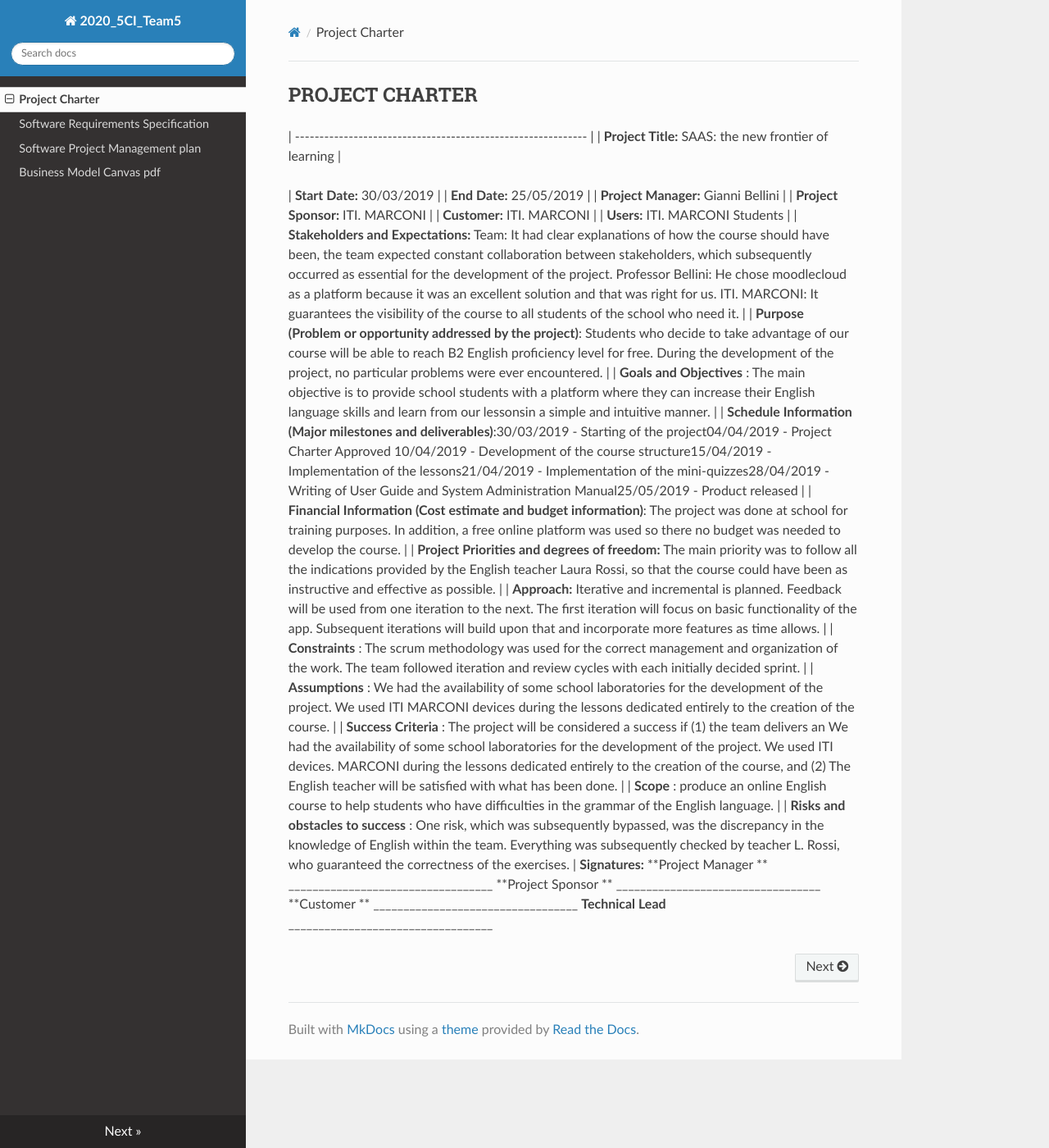
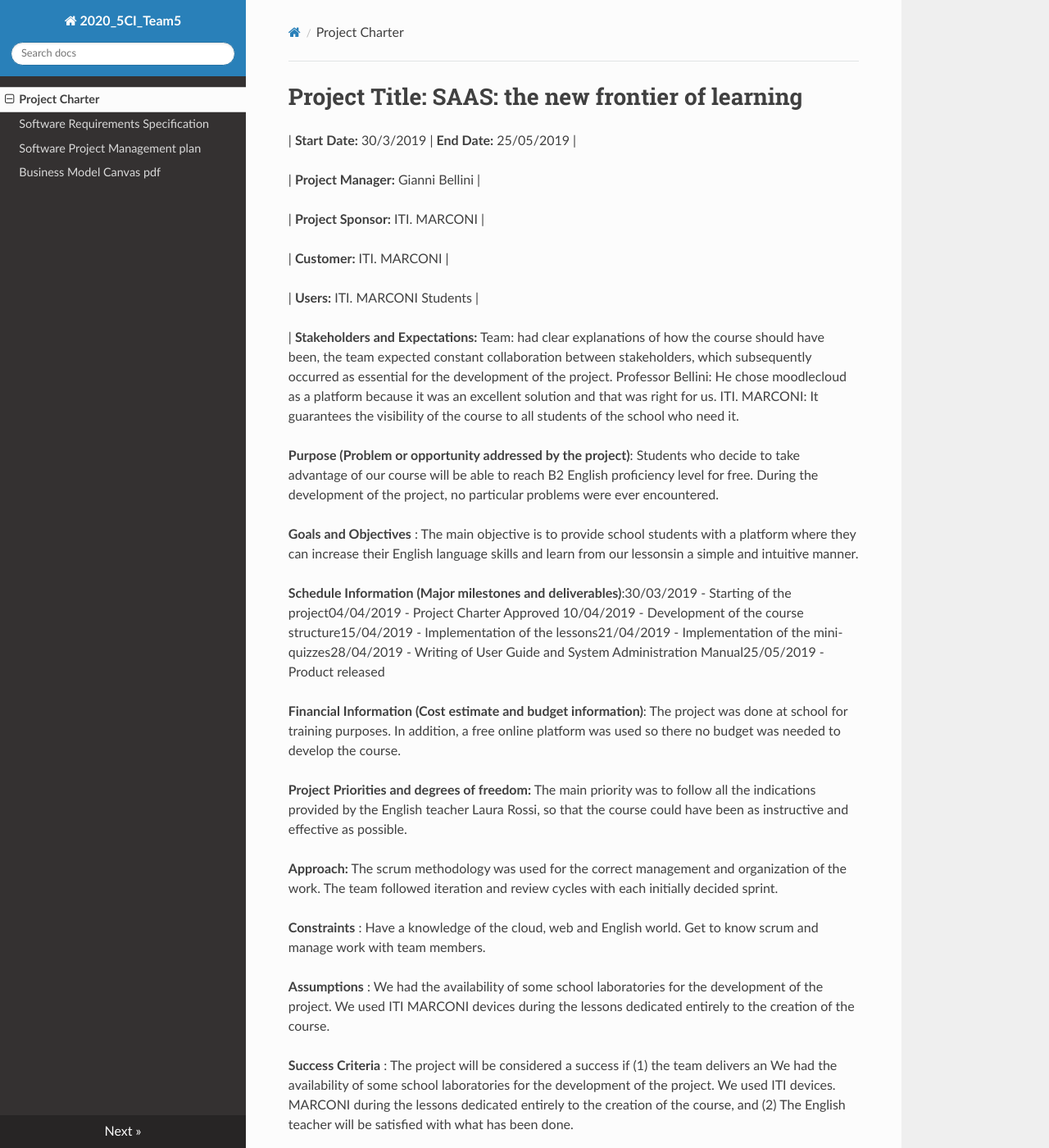
Before and after one commit to giacob500/2020-5ci-team5-lorenzigiacomo, an MkDocs documentation site: the page built from docs/Project Charter Doc.md, in a window 1280 px wide and 1400 px high. Shown: the whole window at 82% size. Built offline with MkDocs 1.6.1, drawn with Linux system fonts in a browser that asks for light colours; nearby versions of some CDN libraries; some of the changed text lies outside the part shown.

Commit message:
Documentation adjustment

```diff
--- a/docs/Project Charter Doc.md
+++ b/docs/Project Charter Doc.md
@@ -1,29 +1,46 @@
-## PROJECT CHARTER
+# Project Title: SAAS: the new frontier of learning
+| **Start Date:** 30/3/2019 | **End Date:** 25/05/2019 |
 
-| ------------------------------------------------------------ |
-| **Project Title:** SAAS: the new frontier of learning |
+| **Project Manager:** Gianni Bellini |
 
+| **Project Sponsor:** ITI. MARCONI |
 
-| **Start Date:** 30/03/2019 |
-| **End Date:** 25/05/2019 |
-| **Project Manager:** Gianni Bellini |
-| **Project Sponsor:** ITI. MARCONI |
 | **Customer:** ITI. MARCONI |
+
 | **Users:** ITI. MARCONI Students |
-| **Stakeholders and Expectations:** Team: It had clear explanations of how the course should have been, the team expected constant collaboration between stakeholders, which subsequently occurred as essential for the development of the project. Professor Bellini: He chose moodlecloud as a platform because it was an excellent solution and that was right for us. ITI. MARCONI: It guarantees the visibility of the course to all students of the school who need it. |
-| **Purpose (Problem or opportunity addressed by the project)**: Students who decide to take advantage of our course will be able to reach B2 English proficiency level for free. During the development of the project, no particular problems were ever encountered. |
-| **Goals and Objectives** : The main objective is to provide school students with a platform where they can increase their English language skills and learn from our lessonsin a simple and intuitive manner. |
-| **Schedule Information (Major milestones and deliverables)**:30/03/2019 - Starting of the project04/04/2019 - Project Charter Approved 10/04/2019 - Development of the course structure15/04/2019 - Implementation of the lessons21/04/2019 - Implementation of the mini-quizzes28/04/2019 - Writing of User Guide and System Administration Manual25/05/2019 - Product released |
-| **Financial Information (Cost estimate and budget information)**: The project was done at school for training purposes. In addition, a free online platform was used so there no budget was needed to develop the course. |
-| **Project Priorities and degrees of freedom:** The main priority was to follow all the indications provided by the English teacher Laura Rossi, so that the course could have been as instructive and effective as possible. |
-| **Approach:** Iterative and incremental is planned.  Feedback will be used from one iteration to the next.  The first iteration will focus on basic functionality of the app.  Subsequent iterations will build upon that and incorporate more features as time allows. |
-| **Constraints** : The scrum methodology was used for the correct management and organization of the work. The team followed iteration and review cycles with each initially decided sprint. |
-| **Assumptions** : We had the availability of some school laboratories for the development of the project. We used ITI MARCONI devices during the lessons dedicated entirely to the creation of the course.   |
-| **Success Criteria** : The project will be considered a success if (1) the team delivers an We had the availability of some school laboratories for the development of the project. We used ITI devices. MARCONI during the lessons dedicated entirely to the creation of the course, and (2) The English teacher will be satisfied with what has been done. |
-| **Scope** : produce an online English course to help students who have difficulties in the grammar of the English language. |
-| **Risks and obstacles to success** :  One risk, which was subsequently bypassed, was the discrepancy in the knowledge of English within the team. Everything was subsequently checked by teacher L. Rossi, who guaranteed the correctness of the exercises. |
-**Signatures:**
-**Project Manager ** \_\_\_\_\_\_\_\_\_\_\_\_\_\_\_\_\_\_\_\_\_\_\_\_\_\_\_\_\_\_\_\_\_\_
-**Project Sponsor ** \_\_\_\_\_\_\_\_\_\_\_\_\_\_\_\_\_\_\_\_\_\_\_\_\_\_\_\_\_\_\_\_\_\_
-**Customer ** \_\_\_\_\_\_\_\_\_\_\_\_\_\_\_\_\_\_\_\_\_\_\_\_\_\_\_\_\_\_\_\_\_\_
-**Technical Lead** \_\_\_\_\_\_\_\_\_\_\_\_\_\_\_\_\_\_\_\_\_\_\_\_\_\_\_\_\_\_\_\_\_\_
+
+| **Stakeholders and Expectations:** Team: had clear explanations of how the course should have been, the team expected constant collaboration between stakeholders, which subsequently occurred as essential for the development of the project. Professor Bellini: He chose moodlecloud as a platform because it was an excellent solution and that was right for us. ITI. MARCONI: It guarantees the visibility of the course to all students of the school who need it.
+
+**Purpose (Problem or opportunity addressed by the project)**: Students who decide to take advantage of our course will be able to reach B2 English proficiency level for free. During the development of the project, no particular problems were ever encountered.
+
+**Goals and Objectives** : The main objective is to provide school students with a platform where they can increase their English language skills and learn from our lessonsin a simple and intuitive manner.
+
+**Schedule Information (Major milestones and deliverables)**:30/03/2019 - Starting of the project04/04/2019 - Project Charter Approved 10/04/2019 - Development of the course structure15/04/2019 - Implementation of the lessons21/04/2019 - Implementation of the mini-quizzes28/04/2019 - Writing of User Guide and System Administration Manual25/05/2019 - Product released
+
+**Financial Information (Cost estimate and budget information)**: The project was done at school for training purposes. In addition, a free online platform was used so there no budget was needed to develop the course.
+
+**Project Priorities and degrees of freedom:** The main priority was to follow all the indications provided by the English teacher Laura Rossi, so that the course could have been as instructive and effective as possible.
+
+**Approach:** The scrum methodology was used for the correct management and organization of the work. The team followed iteration and review cycles with each initially decided sprint.
+
+**Constraints** : Have a knowledge of the cloud, web and English world. Get to know scrum and manage work with team members.
+
+**Assumptions** : We had the availability of some school laboratories for the development of the project. We used ITI MARCONI devices during the lessons dedicated entirely to the creation of the course.
+
+**Success Criteria** : The project will be considered a success if (1) the team delivers an We had the availability of some school laboratories for the development of the project. We used ITI devices. MARCONI during the lessons dedicated entirely to the creation of the course, and (2) The English teacher will be satisfied with what has been done.
+
+**Scope** : produce an online English course to help students who have difficulties in the grammar of the English language.
+
+**Risks and obstacles to success** : One risk, which was subsequently bypassed, was the discrepancy in the knowledge of English within the team. Everything was subsequently checked by teacher L. Rossi, who guaranteed the correctness of the exercises.
+
+**Signatures**
+\_\_\_\_\_\_\_\_\_\_\_\_\_\_\_\_\_\_\_\_\_\_\_\_\_\_\_\_\_\_\_\_\_\_
+
+ Project Manager
+ \_\_\_\_\_\_\_\_\_\_\_\_\_\_\_\_\_\_\_\_\_\_\_\_\_\_\_\_\_\_\_\_\_\_
+ Project Sponsor
+ \_\_\_\_\_\_\_\_\_\_\_\_\_\_\_\_\_\_\_\_\_\_\_\_\_\_\_\_\_\_\_\_\_\_
+ Customer
+ \_\_\_\_\_\_\_\_\_\_\_\_\_\_\_\_\_\_\_\_\_\_\_\_\_\_\_\_\_\_\_\_\_\_
+ Technical Lead
+ \_\_\_\_\_\_\_\_\_\_\_\_\_\_\_\_\_\_\_\_\_\_\_\_\_\_\_\_\_\_\_\_\_\_
```
